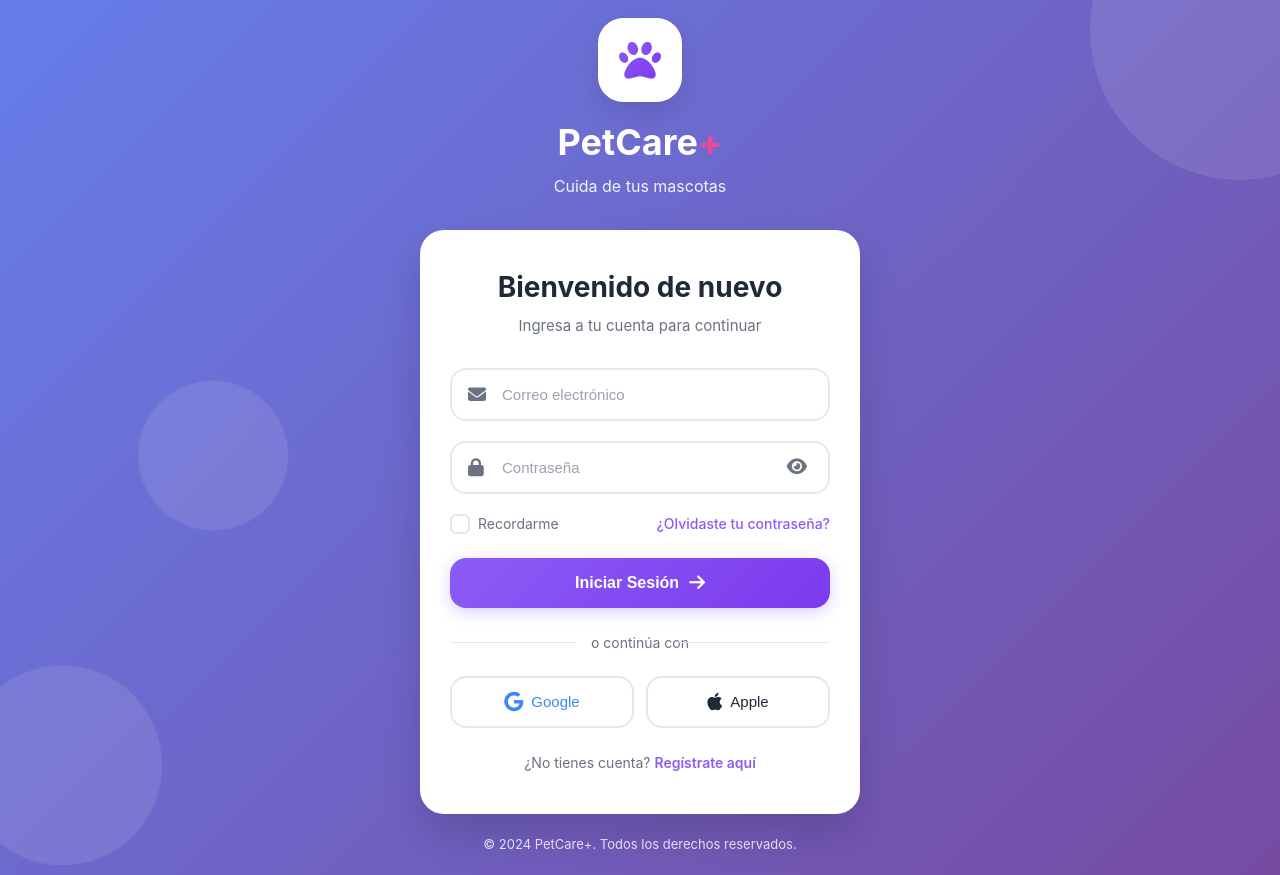
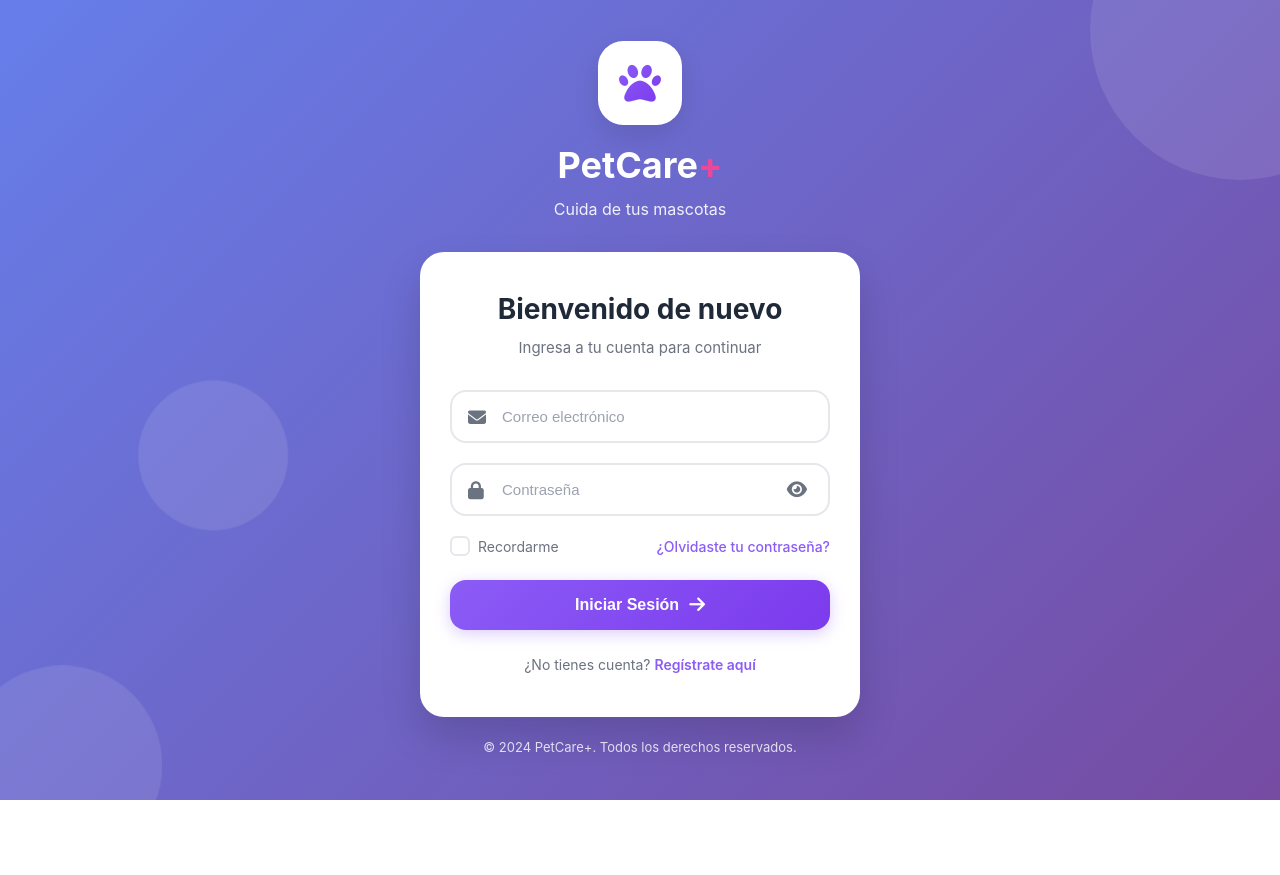
Before and after one commit to Cholises/PetCare-, a website: page www/login.html in a window 1280 px wide. After the commit the page ends 800 px from the top, so only its background shows below. Drawn offline with Linux system fonts and the light colour scheme; files that its build step writes are made by us from their sources.

Commit message:
Cambios a login

```diff
--- a/www/login.html
+++ b/www/login.html
@@ -76,21 +76,6 @@
                     <span class="btn-text">Iniciar Sesión</span>
                     <i class="fas fa-arrow-right"></i>
                 </button>
-
-                <div class="divider">
-                    <span>o continúa con</span>
-                </div>
-
-                <div class="social-login">
-                    <button type="button" class="btn-social google">
-                        <i class="fab fa-google"></i>
-                        <span>Google</span>
-                    </button>
-                    <button type="button" class="btn-social apple">
-                        <i class="fab fa-apple"></i>
-                        <span>Apple</span>
-                    </button>
-                </div>
             </form>
 
             <div class="signup-link">
```
